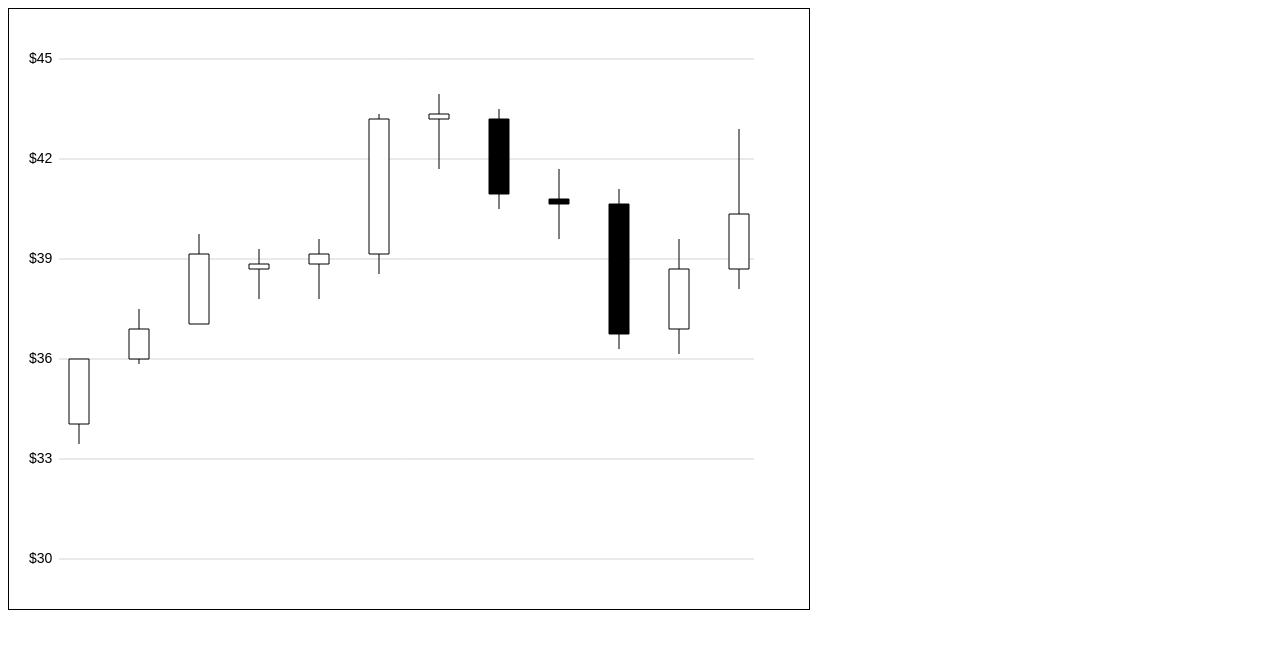
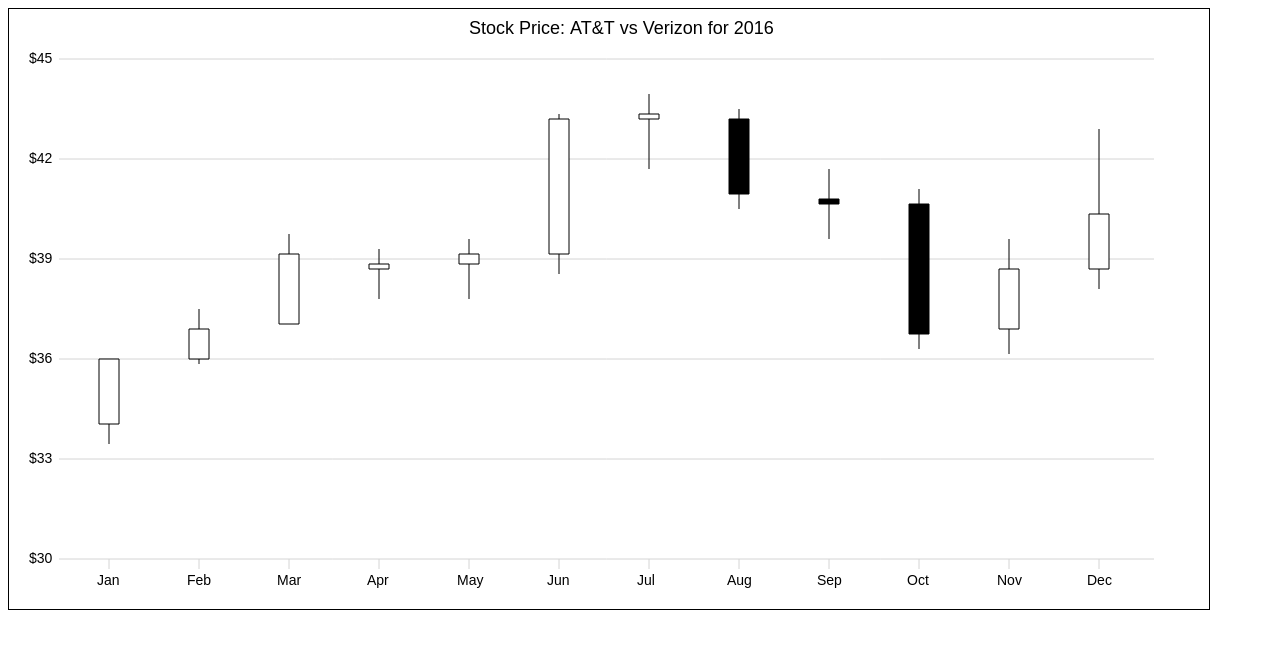
Before and after one commit to zjpiraman2018/CandleStickChartCanvas, a plain HTML site: page index.html in a window 1280 px wide. Drawn offline with Linux system fonts and the light colour scheme.

Commit message:
Add x-axis label, line marker and Chart Title text

```diff
--- a/index.html
+++ b/index.html
@@ -27,21 +27,25 @@ border: 1px solid #000;
 
 	  var canvasMaxYWithPadding = canvas.height - (canvasPaddingTop + canvasPaddingBottom);
 
+
+
        var arrayOfObjects = [
 
-{ "candleOpen":34.080002,"candleHigh": 36.060001, "candleLow": 33.410000,"candleClose": 36.060001 },
-{ "candleOpen":36.040001,"candleHigh": 37.500000, "candleLow": 35.790001,"candleClose": 36.950001 },
-{ "candleOpen":37.099998,"candleHigh": 39.720001, "candleLow":37.060001,"candleClose":  39.169998 },
-{ "candleOpen":38.669998,"candleHigh": 39.360001, "candleLow":37.730000, "candleClose":38.820000 },
-{  "candleOpen":38.869999, "candleHigh":39.669998, "candleLow":37.770000, "candleClose":39.150002 },
-{ "candleOpen":39.099998,"candleHigh": 43.419998,"candleLow": 38.580002, "candleClose":43.209999 },
-{ "candleOpen":43.209999, "candleHigh":43.889999, "candleLow": 41.700001, "candleClose":43.290001 },
-{ "candleOpen":43.250000, "candleHigh":43.500000, "candleLow":40.549999, "candleClose":40.880001 },
-{  "candleOpen":40.849998, "candleHigh":41.700001,  "candleLow":39.549999,  "candleClose":40.610001 },
-{ "candleOpen":40.619999, "candleHigh":41.040001, "candleLow":36.270000, "candleClose":36.790001 },
-{ "candleOpen":36.970001, "candleHigh":39.669998, "candleLow":36.099998, "candleClose":38.630001 },
-{ "candleOpen":38.630001, "candleHigh":42.840000, "candleLow":38.160000,  "candleClose":40.380001}
+{ "candleOpen":34.080002,"candleHigh": 36.060001, "candleLow": 33.410000,"candleClose": 36.060001,"candleDate": "Jan"  },
+{ "candleOpen":36.040001,"candleHigh": 37.500000, "candleLow": 35.790001,"candleClose": 36.950001,"candleDate": "Feb" },
+{ "candleOpen":37.099998,"candleHigh": 39.720001, "candleLow":37.060001,"candleClose":  39.169998,"candleDate": "Mar" },
+{ "candleOpen":38.669998,"candleHigh": 39.360001, "candleLow":37.730000, "candleClose":38.820000,"candleDate": "Apr" },
+{  "candleOpen":38.869999, "candleHigh":39.669998, "candleLow":37.770000, "candleClose":39.150002,"candleDate": "May" },
+{ "candleOpen":39.099998,"candleHigh": 43.419998,"candleLow": 38.580002, "candleClose":43.209999,"candleDate": "Jun" },
+{ "candleOpen":43.209999, "candleHigh":43.889999, "candleLow": 41.700001, "candleClose":43.290001,"candleDate": "Jul" },
+{ "candleOpen":43.250000, "candleHigh":43.500000, "candleLow":40.549999, "candleClose":40.880001,"candleDate": "Aug" },
+{  "candleOpen":40.849998, "candleHigh":41.700001,  "candleLow":39.549999,  "candleClose":40.610001,"candleDate": "Sep" },
+{ "candleOpen":40.619999, "candleHigh":41.040001, "candleLow":36.270000, "candleClose":36.790001,"candleDate": "Oct" },
+{ "candleOpen":36.970001, "candleHigh":39.669998, "candleLow":36.099998, "candleClose":38.630001,"candleDate": "Nov" },
+{ "candleOpen":38.630001, "candleHigh":42.840000, "candleLow":38.160000,  "candleClose":40.380001,"candleDate": "Dec"}
 ]
+
+
 
       var candleMin = 30
       var candleMax = 45 - candleMin;
@@ -51,6 +55,8 @@ border: 1px solid #000;
 
       var candleHigh = 0;
       var candleLow = 0;
+      var candleDate = '';
+
 
       var i = 1;
       var x = 0;
@@ -62,6 +68,18 @@ border: 1px solid #000;
 
       var horizontalLineTopPoint = 0;
       var horizontalLineBottomPoint = 0;
+
+
+        	//Add Chart Title Text
+            context.beginPath();
+            context.lineWidth = 1;
+            context.font = "18px Arial";
+            context.fillStyle = "black";
+            context.fillText("Stock Price: AT&T vs Verizon for 2016" ,(canvasMaxX/2) - 140 ,25);
+            context.beginPath();
+
+
+
 
 
                   //Draw Horizontal Line
@@ -99,14 +117,14 @@ border: 1px solid #000;
           candleHigh =  object['candleHigh']- candleMin;
           candleLow =  object['candleLow']- candleMin;
 	      //candleLow =  0;
-
+          candleDate = object['candleDate'];
 
           recHeight = 0;
           lineTopPoint = 0;
           lineBottomPoint = 0;
 
 
-          x = x + 60;
+          x = x + 90;
           //y = 20 *  Math.floor(Math.random() * 11);
 
 	      //Candle Line Y Point
@@ -121,6 +139,27 @@ border: 1px solid #000;
           context.beginPath();
 
 
+
+
+
+	      //X-Axis Label line Marker
+
+          context.beginPath();
+          context.moveTo(x + 10, canvasMaxYWithPadding + 60); //BOTTOM
+          context.lineTo(x + 10,  canvasMaxYWithPadding + 50); //TOP
+          context.lineWidth = 1;
+          context.strokeStyle = '#d4d4d4';
+          context.stroke();
+          context.beginPath();
+
+
+			//Add X-Axis Label Text
+            context.beginPath();
+            context.lineWidth = 1;
+            context.font = "14px Arial";
+            context.fillStyle = "black";
+            context.fillText(candleDate , x - 2 , canvasMaxYWithPadding + 76);
+             context.beginPath();
 
 
 
@@ -187,6 +226,6 @@ myLoop();
 </script>
 </head>
 <body>
-    <canvas id="myCanvas" width="800" height="600"></canvas>
+    <canvas id="myCanvas" width="1200" height="600"></canvas>
 </body>
 </html>
```
